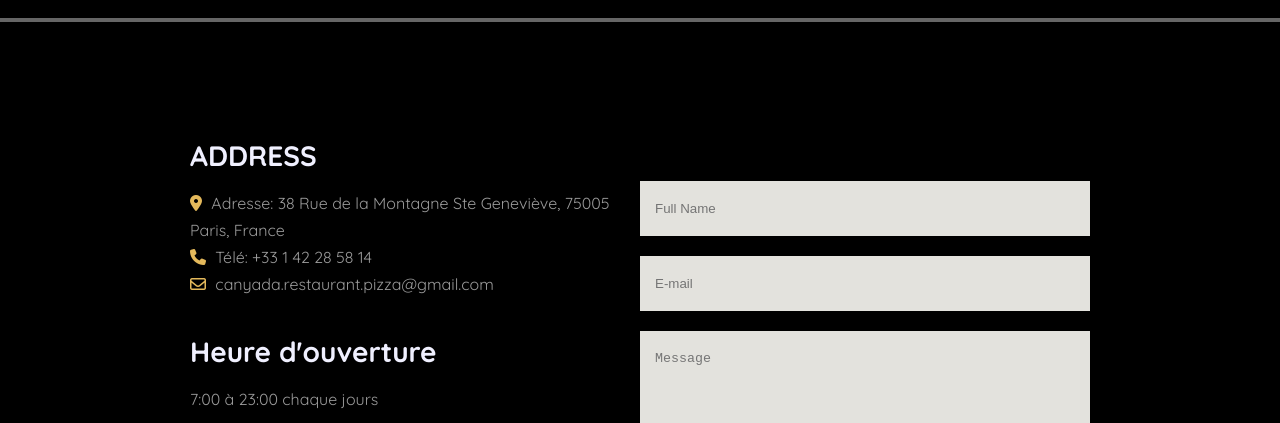
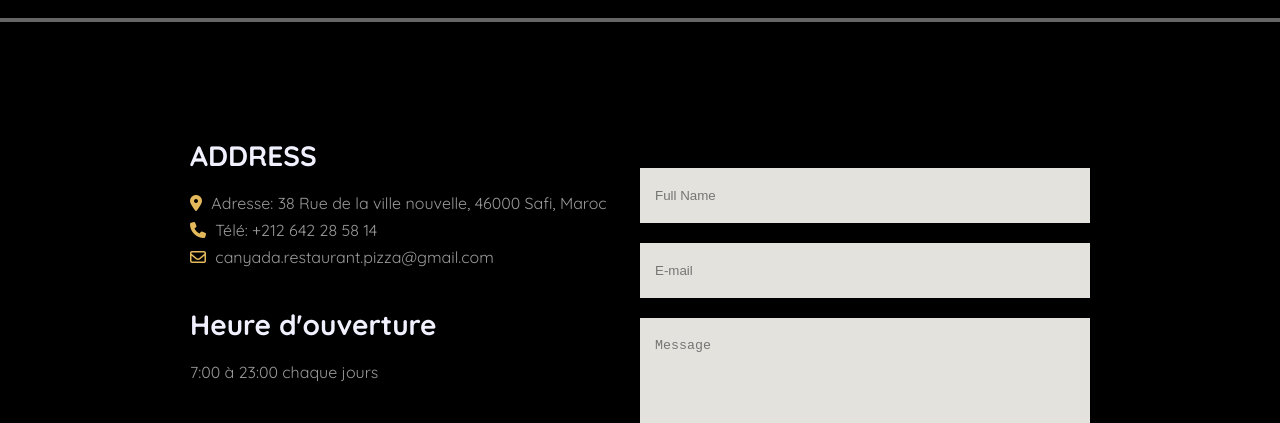
Before and after one commit to AmalLemghari/brief-2, a plain HTML site: page contact.html in a window 1280 px wide. Shown: the part 82-505 px from the top of the page. Drawn offline with Linux system fonts and the light colour scheme.

Commit message:
Update contact.html

```diff
--- a/contact.html
+++ b/contact.html
@@ -34,8 +34,8 @@
                     <div class="contact-info">
                         <div>
                             <h3>ADDRESS</h3>
-                            <p><i class="fa-solid fa-location-dot"></i> Adresse: 38 Rue de la Montagne Ste Geneviève, 75005 Paris, France</p>
-                            <p><i class="fa-solid fa-phone"></i> Télé: +33 1 42 28 58 14 </p>
+                            <p><i class="fa-solid fa-location-dot"></i> Adresse: 38 Rue de la ville nouvelle, 46000 Safi, Maroc</p>
+                            <p><i class="fa-solid fa-phone"></i> Télé: +212 642 28 58 14 </p>
                             <p><i class="fa-regular fa-envelope"></i> canyada.restaurant.pizza@gmail.com</p>
                         </div>
                         <div>
```
